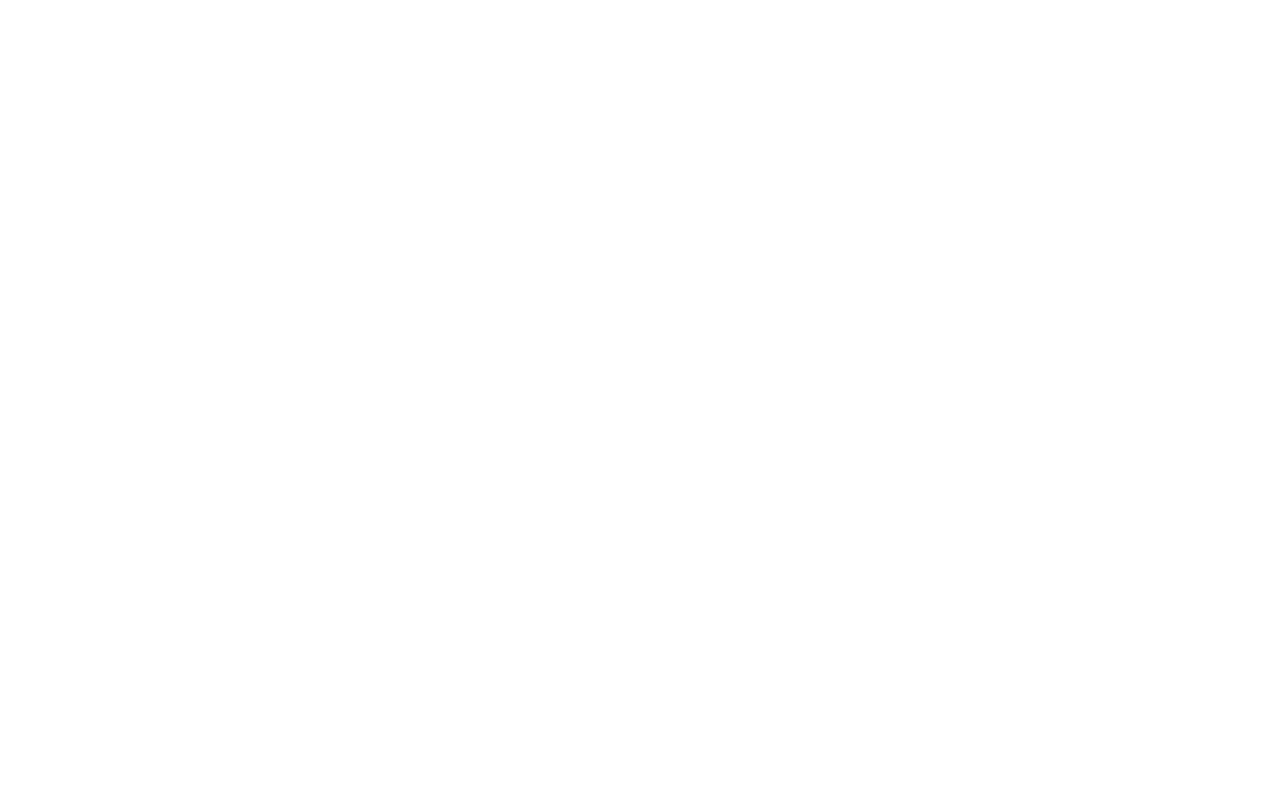
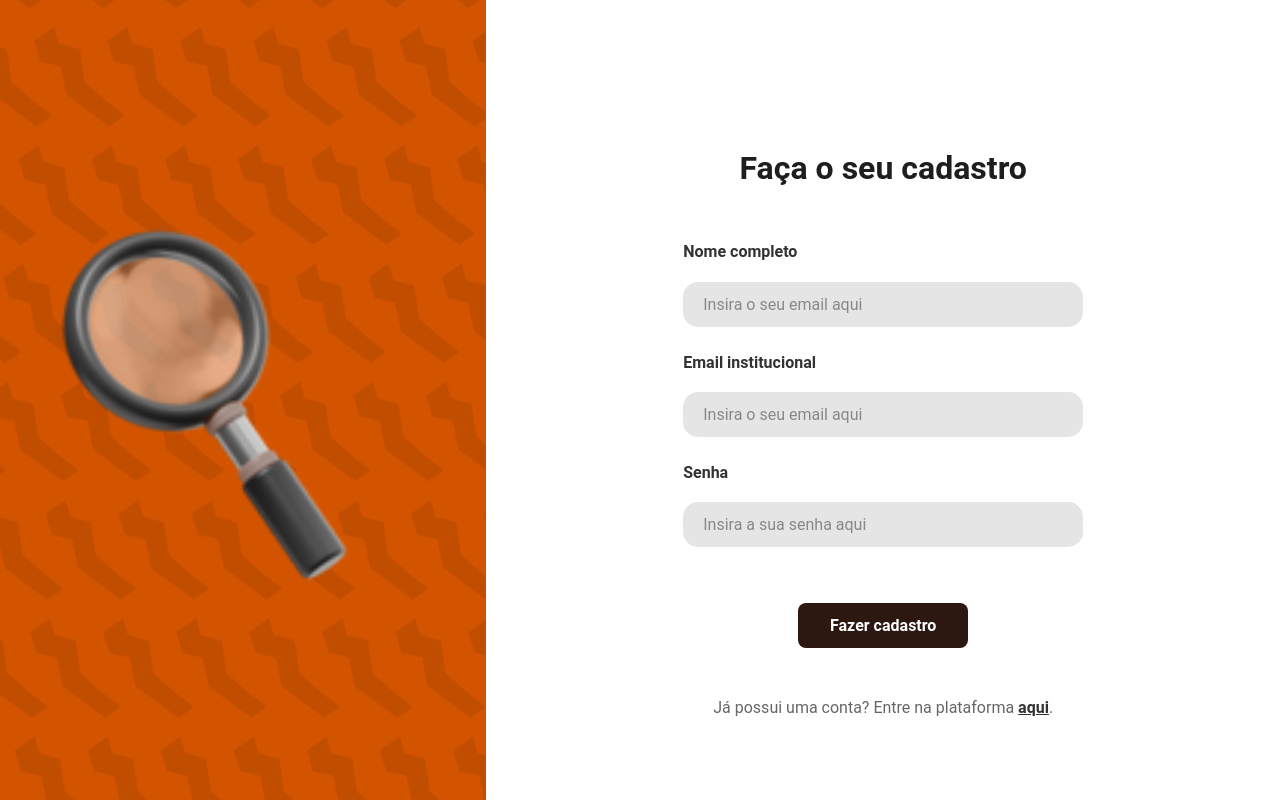
Before and after one commit to Inteli-College/2025-1B-T12-EC06-G05, a React (Vite) app in the folder src/RachadoresWeb/: page /cadastro in a window 1280 px wide. Before the commit this address had no page. Built offline with nearby package versions, Linux system fonts and the light colour scheme.

Commit message:
style: adiona tela de cadastro

```diff
--- a/src/RachadoresWeb/src/App.tsx
+++ b/src/RachadoresWeb/src/App.tsx
@@ -1,8 +1,9 @@
 import React from 'react';
 import { BrowserRouter as Router, Route, Routes } from 'react-router-dom';
 import Home from './pages/Home';
-import Login from './pages/Login'
-import VisaoGeral from './pages/AnaliseFissuras'
+import Login from './pages/Login';
+import VisaoGeral from './pages/AnaliseFissuras';
+import Cadastro from './pages/Cadastro';
 import './App.css'
 
 const App: React.FC = () => {
@@ -12,6 +13,7 @@
         <Route path="/" element={<Home />} />
         <Route path="/analise-de-fissuras" element={<VisaoGeral />} />
         <Route path="/login" element={<Login />} />
+        <Route path="/cadastro" element={<Cadastro />} />
       </Routes>
     </Router>
   );
--- a/src/RachadoresWeb/src/constants/style.ts
+++ b/src/RachadoresWeb/src/constants/style.ts
@@ -12,7 +12,8 @@
     loginBG: '#281001',
     inputBg: '#D9D9D9',
     buttonLgn: '#261001',
-    hoverLgn: '#3f2a1d'
+    hoverLgn: '#3f2a1d',
+    cadastroBG: '#D35400',
   };
 
   export const FONTS = {
--- /dev/null
+++ b/src/RachadoresWeb/src/pages/Cadastro.tsx
@@ -0,0 +1,272 @@
+import React from "react";
+import styled from "styled-components";
+import { useNavigate } from "react-router-dom";
+import { COLORS, FONTS, BREAKPOINTS } from "../constants/style";
+import lupa from "../constants/assets/lupa.svg";
+import cadastroBG from "../constants/assets/cadastro_bkg.svg";
+
+const Container = styled.div`
+  display: flex;
+  width: 100vw;
+  height: 100vh;
+  overflow: hidden;
+  position: fixed;
+  top: 0;
+  left: 0;
+`;
+
+const SectionComFundo = styled.section`
+  background-color: ${COLORS.cadastroBG};
+  background-image: url(${cadastroBG});
+  background-repeat: no-repeat;
+  background-position: left center;
+  background-size: cover;
+
+  width: 40%;
+  height: 100vh;
+  margin: 0;
+  padding: 0;
+
+  display: flex;
+  justify-content: flex-end;
+  align-items: center;
+
+  @media (max-width: ${BREAKPOINTS.tablet}) {
+    display: none;
+  }
+`;
+
+const Lupa = styled.img`
+  height: 50%;
+  margin-right: 15%;
+
+animation: flutuar 3s ease-in-out infinite;
+
+  @media (max-width: ${BREAKPOINTS.tablet}) {
+    display: none;
+  }
+
+  transition: transform 0.3s ease-in-out;
+
+  @keyframes flutuar {
+    0% {
+      transform: translateY(0);
+    }
+    50% {
+      transform: translateY(-9px);
+    }
+    100% {
+      transform: translateY(0);
+    }
+  }
+`;
+
+const SectionBranca = styled.section`
+  width: 60%;
+  height: 100vh;
+  background-color: white;
+  border-top-left-radius: 40px;
+
+  display: flex;
+  flex-direction: column;
+  justify-content: center;
+  align-items: center;
+
+  padding: 2rem;
+  overflow-y: auto;
+
+  @media (max-width: ${BREAKPOINTS.tablet}) {
+    width: 100%;
+    border-radius: 0;
+    padding: 1.5rem;
+  }
+
+  h2 {
+    font-family: ${FONTS.primary};
+    font-size: 2rem;
+    color: ${COLORS.secondary};
+    text-align: center;
+    margin: 0 0 3rem 0;
+  }
+`;
+
+const FormContainer = styled.form`
+  width: 100%;
+  max-width: 400px;
+  display: flex;
+  flex-direction: column;
+  gap: 1.5rem;
+`;
+
+const InputGroup = styled.div`
+  display: flex;
+  flex-direction: column;
+  gap: 0.5rem;
+`;
+
+const Label = styled.label`
+  font-family: ${FONTS.primary};
+  font-size: 1rem;
+  color: #333;
+  font-weight: 600;
+  margin-bottom: 0.6rem;
+  text-align: left;
+  display: block;
+  width: 100%;
+`;
+
+const Input = styled.input`
+  padding: 0.8rem 1.25rem;
+  border: none;
+  border-radius: 15px;
+  background-color: #E5E5E5;
+  font-family: ${FONTS.primary};
+  font-size: 1rem;
+  color: #333;
+  width: 100%;
+  box-sizing: border-box;
+
+  &:focus {
+    outline: none;
+    background-color: #D0D0D0;
+  }
+
+  &::placeholder {
+    color: #888;
+  }
+`;
+
+const BotaoCadastro = styled.button`
+  background-color: #2C1810;
+  color: white;
+  border: none;
+  border-radius: 8px;
+  padding: 0.8rem 2rem;
+  font-family: ${FONTS.primary};
+  font-size: 1rem;
+  font-weight: 600;
+  cursor: pointer;
+  transition: background-color 0.3s ease;
+  margin: 2rem auto 0 auto;
+  display: block;
+  width: fit-content;
+
+  &:hover {
+    background-color: #1a0f08;
+  }
+`;
+
+const LoginSection = styled.div`
+  margin-top: 3rem;
+  text-align: center;
+`;
+
+const TextoLogin = styled.p`
+  font-family: ${FONTS.primary};
+  color: #666;
+  margin: 0;
+  font-size: 1rem;
+
+  span {
+    color: #333;
+    font-weight: 600;
+    cursor: pointer;
+    text-decoration: underline;
+
+    &:hover {
+      color: #000;
+    }
+  }
+`;
+
+const Cadastro: React.FC = () => {
+  const navigate = useNavigate(); // Hook para navegação
+
+  const [formData, setFormData] = React.useState({
+    nome: '',
+    email: '',
+    senha: ''
+  });
+
+  const handleInputChange = (e: React.ChangeEvent<HTMLInputElement>) => {
+    const { name, value } = e.target;
+    setFormData(prev => ({
+      ...prev,
+      [name]: value
+    }));
+  };
+
+  const handleSubmit = (e: React.FormEvent) => {
+    e.preventDefault();
+    console.log('Dados do cadastro:', formData);
+  };
+
+  const handleLoginRedirect = () => {
+    navigate('/login');
+  };
+
+  return (
+    <Container>
+      <SectionComFundo>
+        <Lupa src={lupa} alt="Lupa" />
+      </SectionComFundo>
+
+      <SectionBranca>
+        <h2>Faça o seu cadastro</h2>
+
+        <FormContainer onSubmit={handleSubmit}>
+          <InputGroup>
+            <Label htmlFor="nome">Nome completo</Label>
+            <Input
+              type="text"
+              id="nome"
+              name="nome"
+              value={formData.nome}
+              onChange={handleInputChange}
+              placeholder="Insira o seu email aqui"
+              required
+            />
+          </InputGroup>
+
+          <InputGroup>
+            <Label htmlFor="email">Email institucional</Label>
+            <Input
+              type="email"
+              id="email"
+              name="email"
+              value={formData.email}
+              onChange={handleInputChange}
+              placeholder="Insira o seu email aqui"
+              required
+            />
+          </InputGroup>
+
+          <InputGroup>
+            <Label htmlFor="senha">Senha</Label>
+            <Input
+              type="password"
+              id="senha"
+              name="senha"
+              value={formData.senha}
+              onChange={handleInputChange}
+              placeholder="Insira a sua senha aqui"
+              required
+            />
+          </InputGroup>
+
+          <BotaoCadastro type="submit">
+            Fazer cadastro
+          </BotaoCadastro>
+        </FormContainer>
+
+        <LoginSection>
+          <TextoLogin>
+            Já possui uma conta? Entre na plataforma <span onClick={handleLoginRedirect}>aqui</span>.
+          </TextoLogin>
+        </LoginSection>
+      </SectionBranca>
+    </Container>
+  );
+};
+
+export default Cadastro;
```
Also changed, not shown: src/RachadoresWeb/src/constants/assets/cadastro_bkg.svg (added), src/RachadoresWeb/src/constants/assets/lupa.svg (added).
